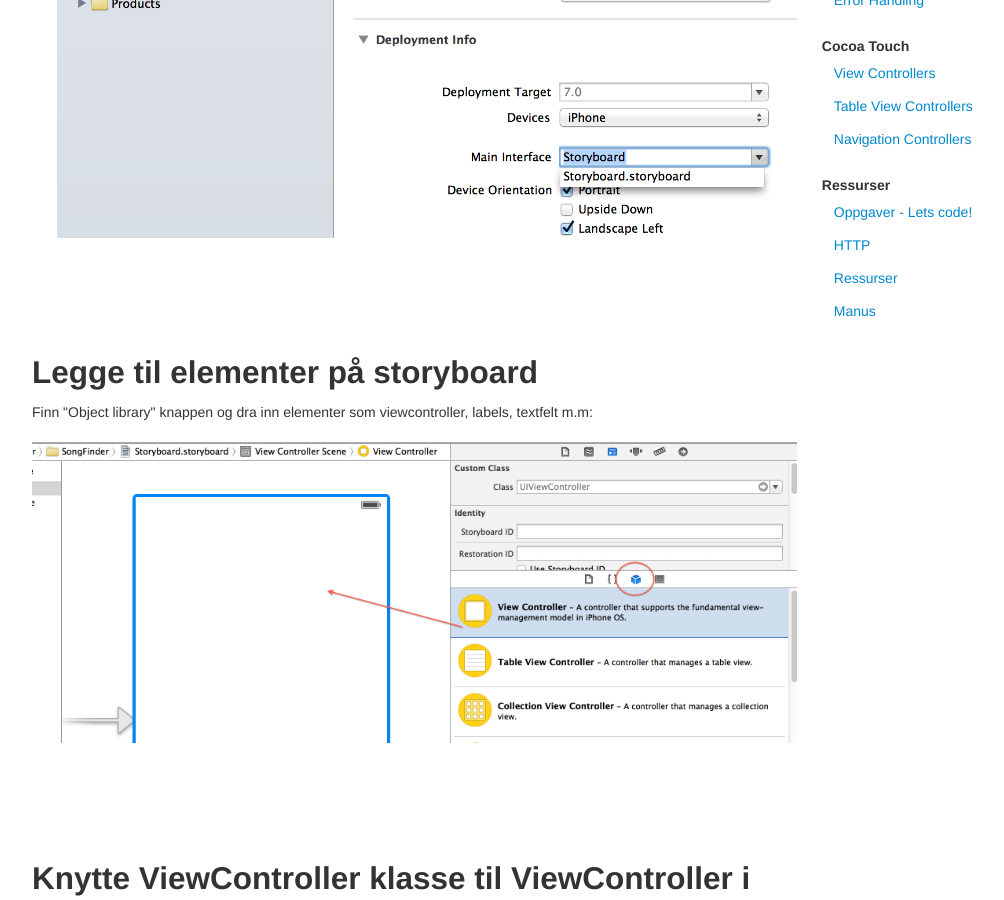
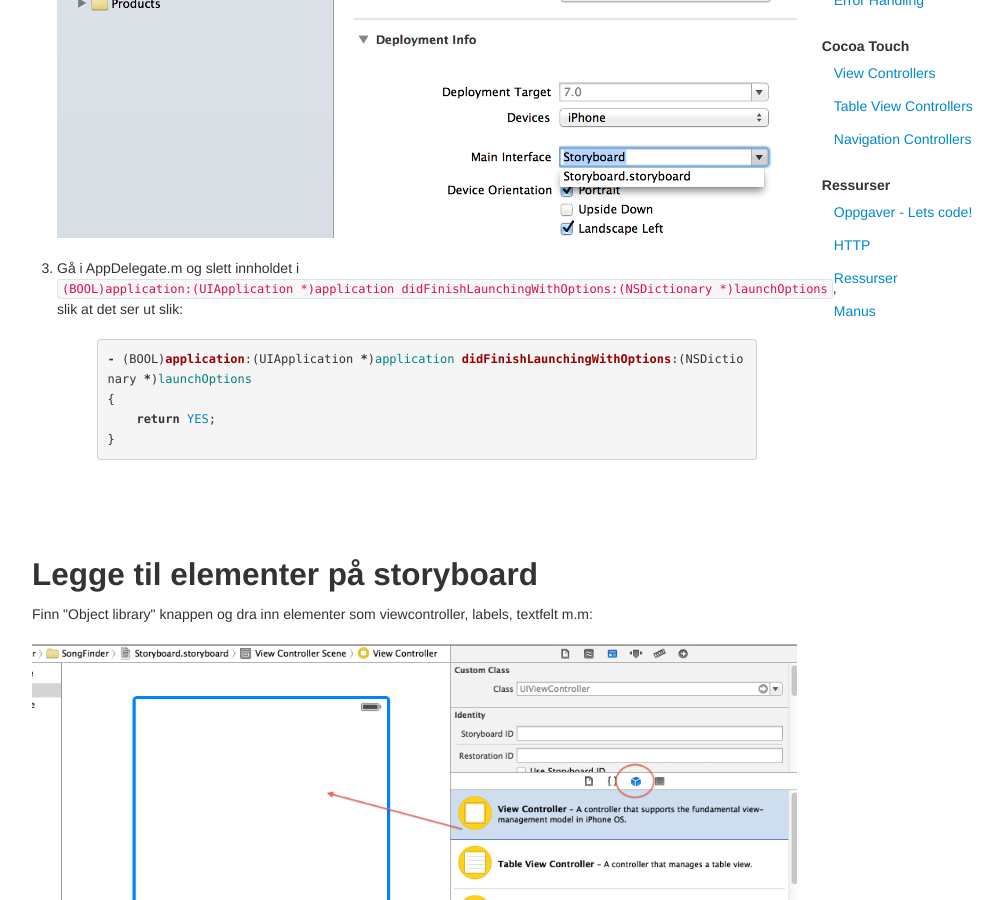
Before and after one commit to bekk/android101, a Jekyll site: the page built from docs/pages/interface-builder.html, in a window 1280 px wide and 900 px high, scrolled down 599 px. Shown: the whole window, without its empty margins (28-1032 px from the left). Built offline with Jekyll 4.4.1, drawn with Linux system fonts in a browser that asks for light colours; Markdown is read by kramdown in place of the engine named in the settings.

Commit message:
Interface builder + storyboard

```diff
--- a/docs/pages/interface-builder.html
+++ b/docs/pages/interface-builder.html
@@ -17,6 +17,14 @@ title: Interface Builder
     <li>Få applikasjonen til å benytte dette storyboardet som default:
 
 <img src="{{ site.baseurl }}/img/xcode_set_storyboard.png" />
+    </li>
+    <li>Gå i AppDelegate.m og slett innholdet i <code>(BOOL)application:(UIApplication *)application didFinishLaunchingWithOptions:(NSDictionary *)launchOptions</code>, slik at det ser ut slik:
+{% highlight objective-c %}
+- (BOOL)application:(UIApplication *)application didFinishLaunchingWithOptions:(NSDictionary *)launchOptions
+{
+    return YES;
+}
+{% endhighlight %}
     </li>
 </ol>
 
--- a/docs/pages/manus.html
+++ b/docs/pages/manus.html
@@ -104,8 +104,12 @@ self.tracks = @[track1, track2];
 	</li>
 </ol>
 
+
+
 <h2>Lage SpotifyService</h2>
-
+<div class="alert alert-error">
+    PAUSE
+</div>
 <ol>
 	<li>Forklare <a href="klasser.html">Klasse metoder</a> og <a href="blocks.html">Blocks</a>
 {% highlight objective-c %}
```
